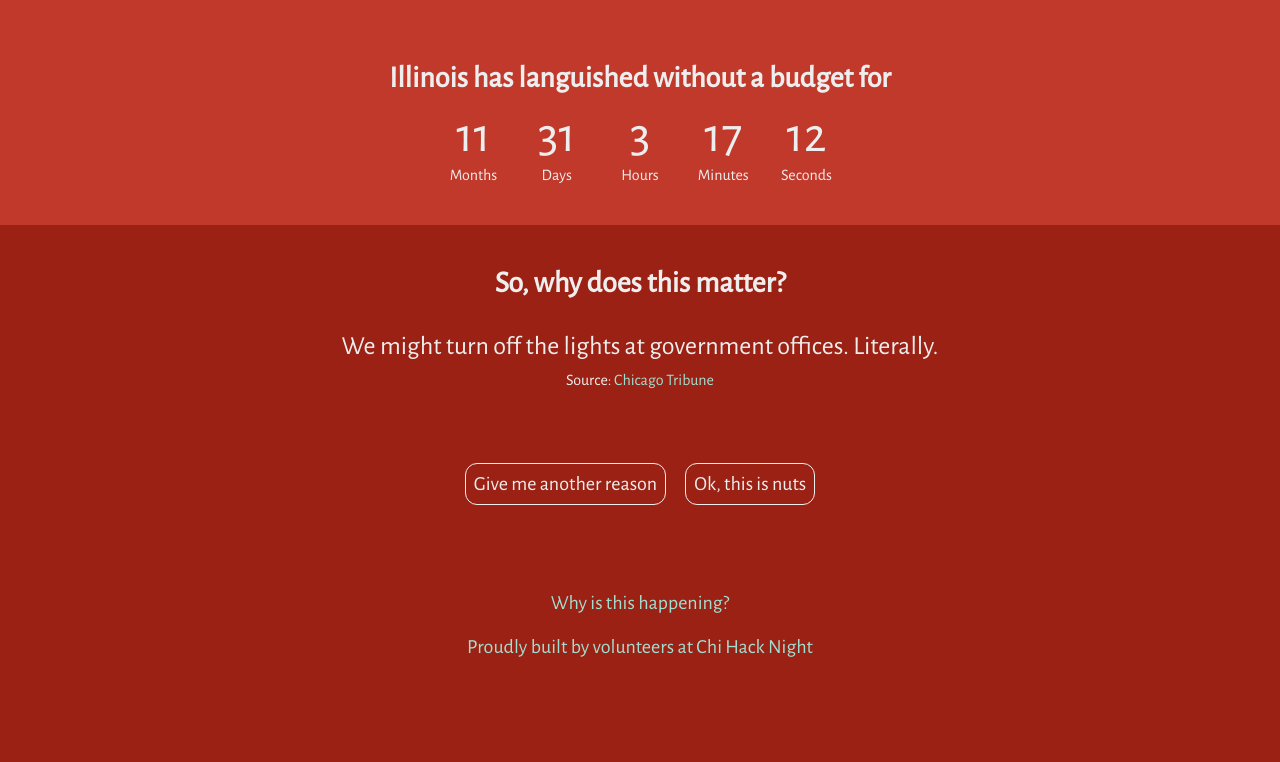
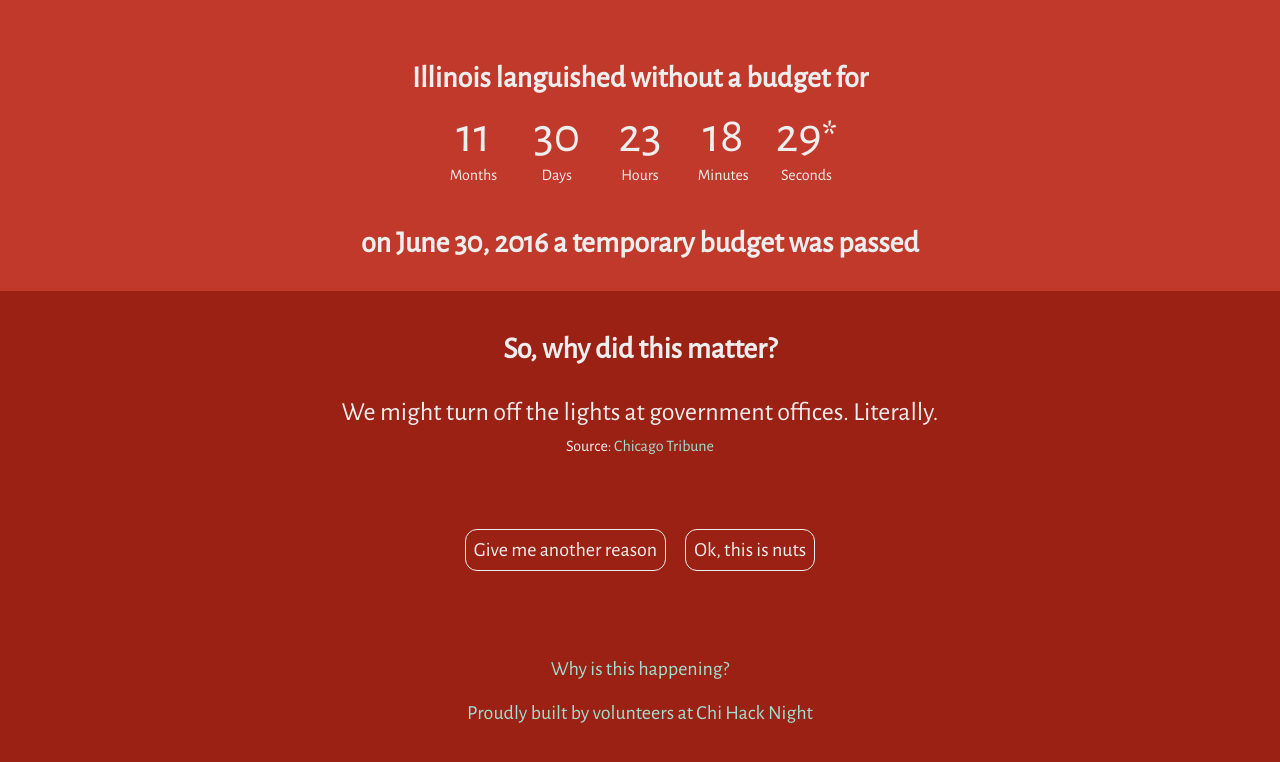
Before and after one commit to chihacknight/il-budget-clock, a Jekyll site: the page built from index.html, in a window 1280 px wide. Shown: the top 762 px of the page. Built offline with Jekyll 4.4.1, drawn with Linux system fonts in a browser that asks for light colours.

```diff
--- a/_layouts/default.html
+++ b/_layouts/default.html
@@ -87,15 +87,20 @@
             var i = 0;
 
             var clock;
-            var start_date = moment("2015-07-02T23:00:00.000Z");
+
+            // start counting July 2, 2015 12am GMT-6
+            var start_date =    moment("2015-07-02T17:00:00.000Z");
+
+            // stop counting June 30, 2016 5:18pm GMT-6
+            var end_date =      moment("2016-06-30T16:18:29.000Z");
             updateClock();
 
-            setInterval(function(){
-                updateClock();
-            }, 1000);
+            // setInterval(function(){
+            //     updateClock();
+            // }, 1000);
 
             function updateClock(){
-                clock = moment(moment().diff(start_date));
+                clock = moment(end_date.diff(start_date));
                 $("#months").html(clock.get('month'));
                 $("#days").html(clock.get('date'));
                 $("#hours").html(clock.get('hour'));
--- a/index.html
+++ b/index.html
@@ -3,7 +3,7 @@ layout: default
 ---
 
 <div class="header">
-    <p class="h2 no-pad-bottom">Illinois has languished without a budget for</p>
+    <p class="h2 no-pad-bottom">Illinois languished without a budget for</p>
     <div id="clock">
         <div>
             <span id="months"></span>
@@ -22,14 +22,16 @@ layout: default
             <div class="small">Minutes</div>
         </div>
         <div>
-            <span id="seconds"></span>
+            <span id="seconds"></span><small title='Email notice of Gov. Rauner signing the buget into law was recieved at 5:18:29pm CST'>*</small>
             <div class="small">Seconds</div>
         </div>
     </div>
+
+    <p class="h2 no-pad-bottom">on June 30, 2016 a temporary budget was passed</p>
 </div>
 
 <div class='content'>
-    <p class="h2">So, why does this matter?</p>
+    <p class="h2">So, why did this matter?</p>
     <div id="reasons">
         <p id="reason">
         </p>
```
